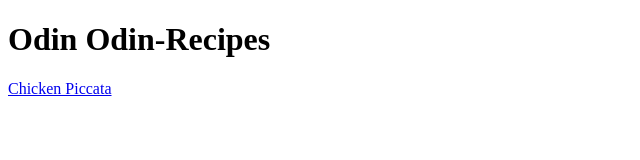
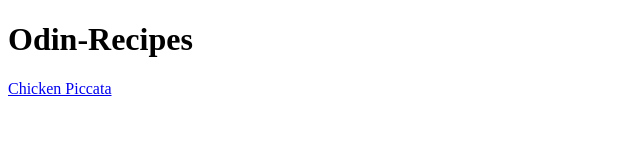
Before and after one commit to zachzbc/Odin-Website, a plain HTML site: page index.html in a window 1280 px wide. Shown: the whole page, without its empty margins (0-640 px from the left). Drawn offline with Linux system fonts and the light colour scheme.

Commit message:
Remove odin reciipes typo

```diff
--- a/index.html
+++ b/index.html
@@ -8,7 +8,7 @@
     </head>
 
     <body>
-        <h1>Odin Odin-Recipes</h1>
+        <h1>Odin-Recipes</h1>
         <a href="./recipes/chicken-piccata.html">Chicken Piccata</a>
     </body>
 </html>
```
